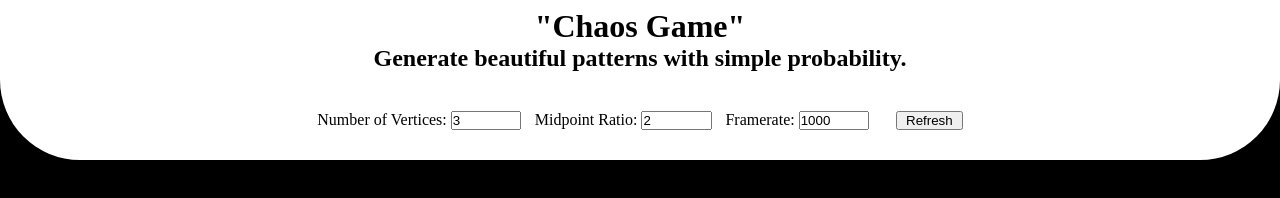
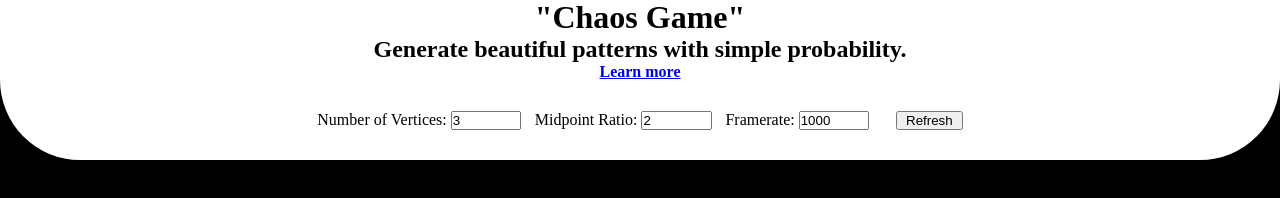
Before and after one commit to NoahSyn10/ghp-filehost, a plain HTML site: page fractals/index.html in a window 1280 px wide. Drawn offline with Linux system fonts and the light colour scheme.

Commit message:
add info link

```diff
--- a/fractals/index.html
+++ b/fractals/index.html
@@ -9,6 +9,7 @@
             <div class="title-box">
                 <h1>"Chaos Game"</h1>
                 <h2>Generate beautiful patterns with simple probability.</h2>
+                <a href="https://en.wikipedia.org/wiki/Chaos_game" target="_blank"><h4>Learn more</h4></a>
             </div>
             <div class="options-box">
                 <a>
```
